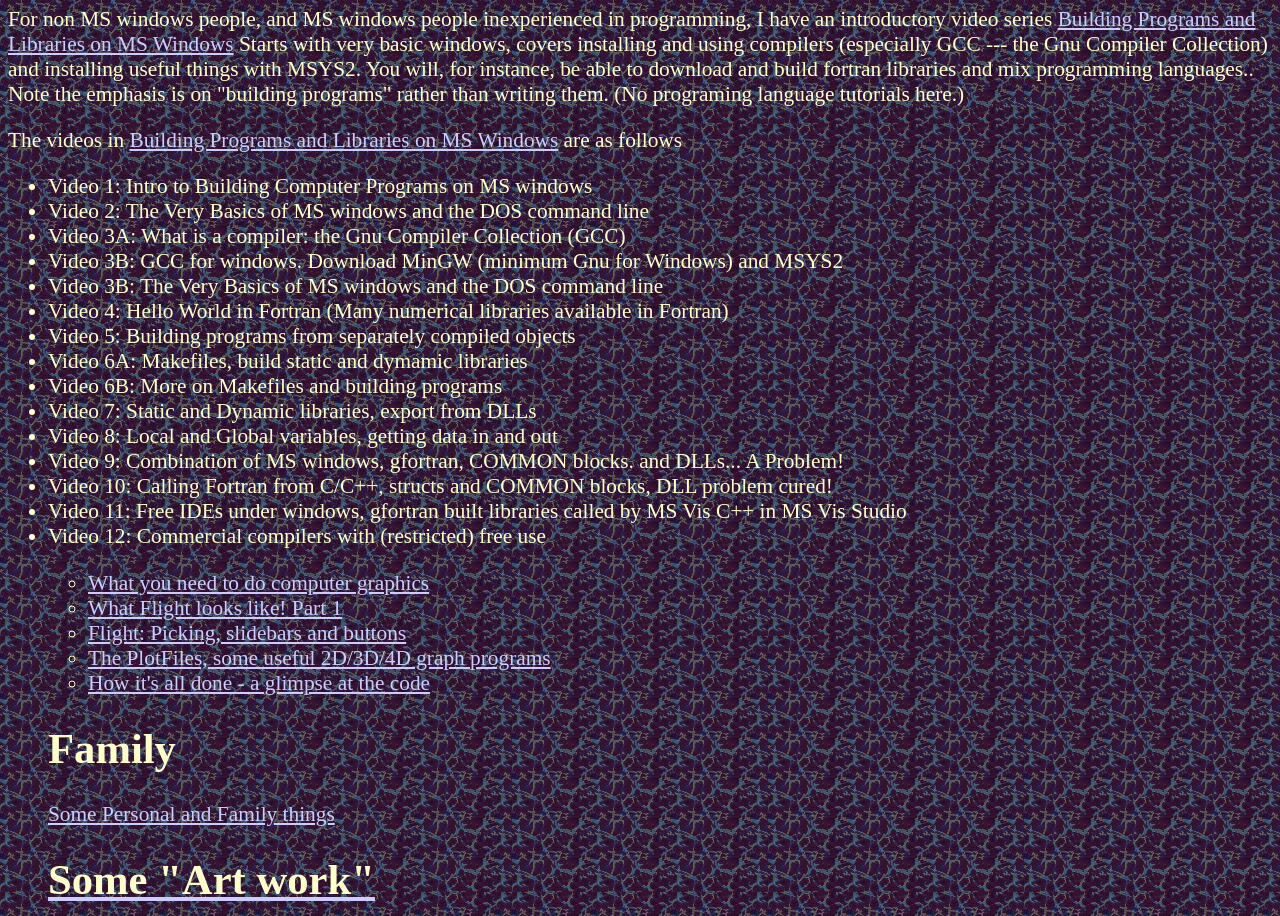
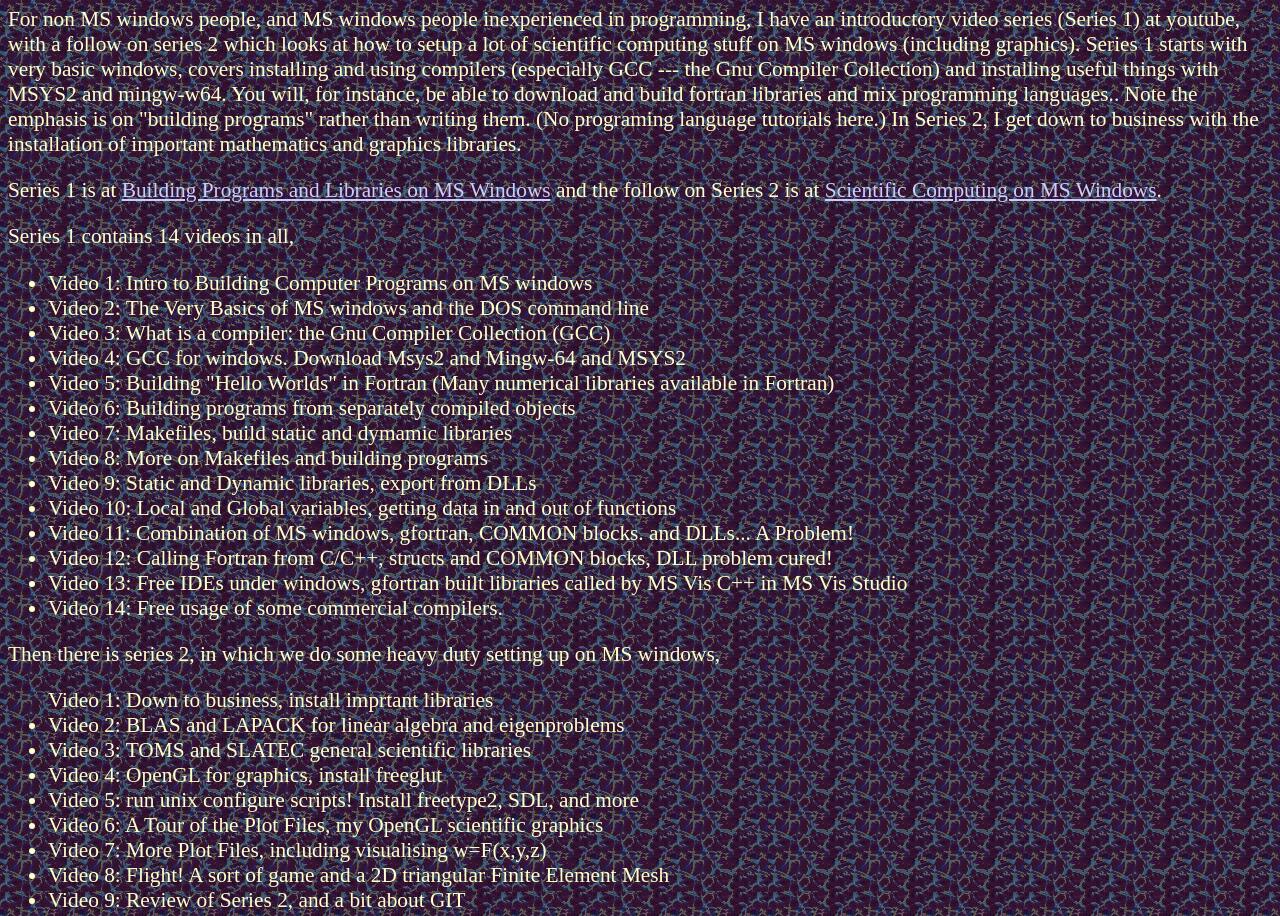
Before and after one commit to seagods/seagods.github.io, a plain HTML site: page index.html in a window 1280 px wide. Shown: the part 900-1816 px from the top of the page. Drawn offline with Linux system fonts and the light colour scheme.

Commit message:
Added youtube videos Series 2

```diff
--- a/index.html
+++ b/index.html
@@ -55,39 +55,49 @@
 
 <h1> Video Tutorials </h1>
 <p>
-For non MS windows people, and MS windows people inexperienced in programming, I have an introductory video series <a href="https://www.youtube.com/playlist?list=PLstgcQGSENrrlMnL19U0vi4rChN5mJFCF"> Building Programs and Libraries on MS Windows</a>
-Starts with very basic windows, covers installing and using compilers (especially GCC --- the Gnu Compiler Collection) and installing useful things with MSYS2. You will, for instance, be able to download and build fortran libraries and mix programming languages.. Note the emphasis is on "building programs" rather than writing them. (No programing language tutorials here.)
+For non MS windows people, and MS windows people inexperienced in programming, I have an introductory video series (Series 1) at youtube, with a follow on series
+2 which looks at how to setup a lot of scientific computing stuff on MS windows (including graphics). Series 1
+starts with very basic windows, covers installing and using compilers (especially GCC --- the Gnu Compiler Collection) and installing useful things with MSYS2 and
+mingw-w64. You will, for instance, be able to download and build fortran libraries and mix programming languages.. Note the emphasis is on "building programs" rather
+than writing them. (No programing language tutorials here.)  In Series 2, I get down to business with the installation of important mathematics and graphics libraries.
+
 </p>
 
 <p>
-The videos in <a href="https://www.youtube.com/playlist?list=PLstgcQGSENrrlMnL19U0vi4rChN5mJFCF"> Building Programs and Libraries on MS Windows</a> are as follows
-
-
+Series 1 is at <a href="https://www.youtube.com/playlist?list=PLstgcQGSENrrlMnL19U0vi4rChN5mJFCF"> Building Programs and Libraries on MS Windows</a> and the
+follow on Series 2 is at
+<a href="https://www.youtube.com/playlist?list=PLstgcQGSENroAfXYhKG0cQNgrM4Z6ACQc"> Scientific Computing  on MS Windows</a>.
+</p><p>
 <p>
+Series 1 contains 14 videos in all,
 <ul>
 <li>  Video 1: Intro to Building Computer Programs on MS windows </li>
 <li>  Video 2: The Very Basics  of MS windows and the DOS command line </li>
-<li>  Video 3A: What is a compiler: the Gnu Compiler Collection (GCC)</li>
-<li>  Video 3B: GCC for windows. Download MinGW (minimum Gnu for Windows) and MSYS2</li>
-<li>  Video 3B: The Very Basics  of MS windows and the DOS command line </li>
-<li>  Video 4: Hello World in Fortran (Many numerical libraries available in Fortran) </li>
-<li>  Video 5: Building programs from separately compiled objects </li>
-<li>  Video 6A: Makefiles, build static and dymamic libraries </li>
-<li>  Video 6B: More on Makefiles and building programs </li>
-<li>  Video 7: Static and Dynamic libraries, export from DLLs </li>
-<li>  Video 8: Local and Global variables, getting data in and out </li>
-<li>  Video 9: Combination of MS windows, gfortran, COMMON blocks. and DLLs... A Problem! </li>
-<li>  Video 10: Calling Fortran from C/C++, structs and COMMON blocks, DLL problem cured! </li>
-<li>  Video 11: Free IDEs under windows, gfortran built libraries called by MS Vis C++ in MS Vis Studio </li>
-<li>  Video 12: Commercial compilers with (restricted) free use </li>
-
+<li>  Video 3: What is a compiler: the Gnu Compiler Collection (GCC)</li>
+<li>  Video 4: GCC for windows. Download Msys2 and Mingw-64 and MSYS2</li>
+<li>  Video 5: Building "Hello Worlds" in Fortran (Many numerical libraries available in Fortran) </li>
+<li>  Video 6: Building programs from separately compiled objects </li>
+<li>  Video 7: Makefiles, build static and dymamic libraries </li>
+<li>  Video 8: More on Makefiles and building programs </li>
+<li>  Video 9: Static and Dynamic libraries, export from DLLs </li>
+<li>  Video 10: Local and Global variables, getting data in and out of functions </li>
+<li>  Video 11: Combination of MS windows, gfortran, COMMON blocks. and DLLs... A Problem! </li>
+<li>  Video 12: Calling Fortran from C/C++, structs and COMMON blocks, DLL problem cured! </li>
+<li>  Video 13: Free IDEs under windows, gfortran built libraries called by MS Vis C++ in MS Vis Studio </li>
+<li>  Video 14: Free usage of some commercial compilers.
+</ul>
 </p>
-<ul>
-<li> <a href="http://www.dailymotion.com/video/xfy785_so-you-wanna-write-computer-gamesy_tech"> What you need to do computer graphics  </a></li>
-<li> <a href="http://www.dailymotion.com/video/xgc075_flight-part1_tech"> What Flight looks like! Part 1 </a>  </li>
-<li> <a href="http://www.dailymotion.com/video/xgckak_flight-part2_tech"> Flight: Picking, slidebars and buttons </a></li>
-<li> <a href="http://www.dailymotion.com/video/xgdaph_plotfiles_tech"> The PlotFiles, some useful 2D/3D/4D graph programs</a></li>
-<li> <a href="http://www.dailymotion.com/video//xgesrt_howzitdun_tech"> How it's all done - a glimpse at the code </a></li>
+<p>
+Then there is series 2, in which we do some heavy duty setting up on MS windows,
+<ul>  Video 1: Down to business, install imprtant libraries </li>
+<li>  Video 2: BLAS and LAPACK for linear algebra and eigenproblems </li>
+<li>  Video 3: TOMS and SLATEC general scientific libraries  </li>
+<li>  Video 4: OpenGL for graphics, install freeglut </li>
+<li>  Video 5: run unix configure scripts! Install freetype2, SDL, and more </li>
+<li>  Video 6: A Tour of the Plot Files, my OpenGL scientific graphics </li>
+<li>  Video 7: More Plot Files, including visualising w=F(x,y,z) </li>
+<li>  Video 8: Flight! A sort of game and a 2D triangular Finite Element Mesh </li>
+<li>  Video 9: Review of Series 2, and a bit about GIT </li>
 </ul>
 
 
```
Also changed, not shown: Codes.html (+1 -1 lines).
